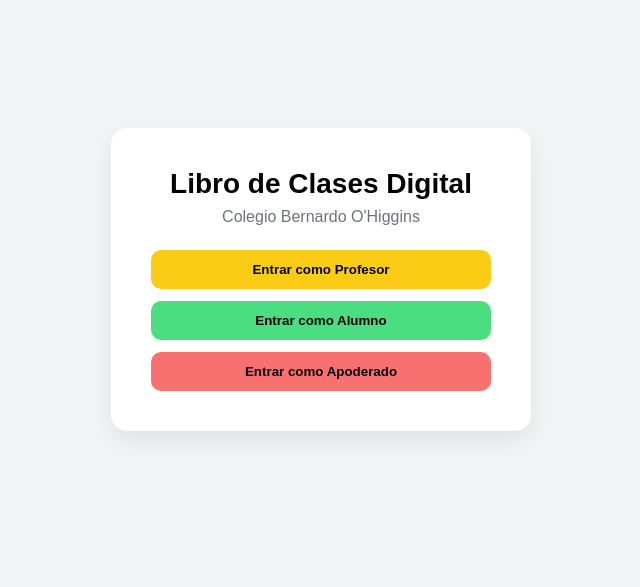
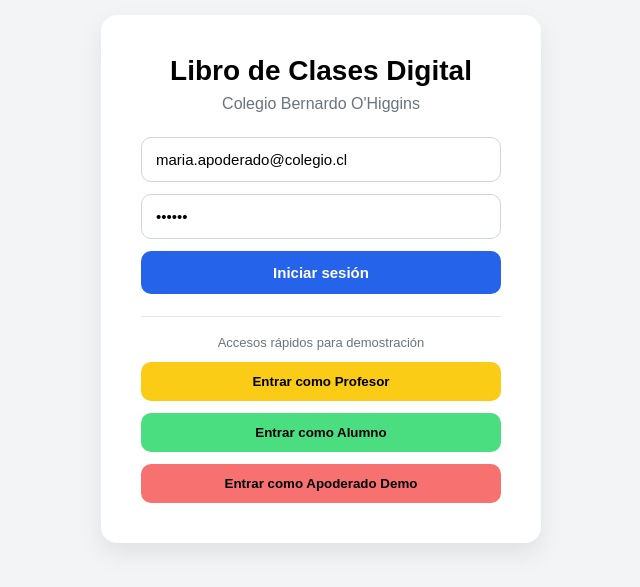
Before and after one commit to BastianI97/proyecto-colegio-react, a React (Vite) app in the folder Frontend-colegio/: page /login in a window 1280 px wide. Shown: the part 121-708 px from the top of the page, without its empty margins (319-959 px from the left). Built offline with nearby package versions, Linux system fonts and the light colour scheme; no server answers.

Commit message:
feat:  agregar login real y dashboard apoderado dinamico

```diff
--- a/Frontend-colegio/src/context/AuthContext.jsx
+++ b/Frontend-colegio/src/context/AuthContext.jsx
@@ -16,14 +16,49 @@
     }
   }, [user])
 
-  const login = (role) => {
-    const usersByRole = {
-      PROFESOR: { name: 'Profesor Demo', role: 'PROFESOR' },
-      ALUMNO: { name: 'Alumno Demo', role: 'ALUMNO' },
-      APODERADO: { name: 'Apoderado Demo', role: 'APODERADO' },
+  const login = (payload) => {
+    if (typeof payload === 'string') {
+      const usersByRole = {
+        PROFESOR: {
+          id: 1,
+          name: 'Profesor Demo',
+          nombre: 'Profesor',
+          apellido: 'Demo',
+          email: 'profesor@colegio.cl',
+          role: 'PROFESOR',
+        },
+        ALUMNO: {
+          id: 1,
+          name: 'Alumno Demo',
+          nombre: 'Alumno',
+          apellido: 'Demo',
+          email: 'alumno@colegio.cl',
+          role: 'ALUMNO',
+        },
+        APODERADO: {
+          id: 2,
+          name: 'Apoderado Demo',
+          nombre: 'Maria',
+          apellido: 'Gonzalez',
+          email: 'maria.apoderado@colegio.cl',
+          role: 'APODERADO',
+        },
+      }
+
+      setUser(usersByRole[payload] || null)
+      return
     }
 
-    setUser(usersByRole[role] || null)
+    const normalizedUser = {
+      id: payload.id,
+      name: `${payload.nombre || ''} ${payload.apellido || ''}`.trim(),
+      nombre: payload.nombre,
+      apellido: payload.apellido,
+      email: payload.email,
+      role: payload.rol || payload.role,
+    }
+
+    setUser(normalizedUser)
   }
 
   const logout = () => {
--- a/Frontend-colegio/src/pages/apoderado/ApoderadoDashboard.jsx
+++ b/Frontend-colegio/src/pages/apoderado/ApoderadoDashboard.jsx
@@ -1,9 +1,9 @@
 import { useEffect, useState } from 'react'
 import RoleLayout from '../../components/layout/RoleLayout'
 import TopMenuBar from '../../components/common/TopMenuBar'
+import { useAuth } from '../../context/AuthContext'
 
-const APODERADO_ID = 2
-const ALUMNO_ID = 1
+
 const BFF_URL = 'http://localhost:8080/api/bff'
 
 function ApoderadoDashboard() {
@@ -11,6 +11,7 @@
   const [resumen, setResumen] = useState(null)
   const [cargando, setCargando] = useState(true)
   const [error, setError] = useState('')
+  const { user } = useAuth()
 
   const requests = [
     {
@@ -25,23 +26,32 @@
     },
   ]
 
-  useEffect(() => {
+    useEffect(() => {
     const cargarDatosApoderado = async () => {
       try {
         setCargando(true)
         setError('')
 
-        const alumnosResponse = await fetch(`${BFF_URL}/apoderados/${APODERADO_ID}/alumnos`)
+        if (!user || user.role !== 'APODERADO') {
+          throw new Error('No hay un apoderado autenticado.')
+        }
+
+        const alumnosResponse = await fetch(`${BFF_URL}/apoderados/${user.id}/alumnos`)
         if (!alumnosResponse.ok) {
           throw new Error('No se pudieron obtener los alumnos asociados al apoderado')
         }
 
         const alumnos = await alumnosResponse.json()
         const alumnoAsociado = alumnos[0] || null
+
+        if (!alumnoAsociado) {
+          throw new Error('Este apoderado no tiene alumnos asociados.')
+        }
+
         setAlumno(alumnoAsociado)
 
         const resumenResponse = await fetch(
-          `${BFF_URL}/apoderados/${APODERADO_ID}/alumnos/${ALUMNO_ID}/resumen`
+          `${BFF_URL}/apoderados/${user.id}/alumnos/${alumnoAsociado.id}/resumen`
         )
 
         if (!resumenResponse.ok) {
@@ -58,7 +68,7 @@
     }
 
     cargarDatosApoderado()
-  }, [])
+  }, [user])
 
   const asistencia = resumen?.asistencia
   const notas = resumen?.notas || []
@@ -97,7 +107,7 @@
                   <strong>Alumno asociado:</strong>{' '}
                   {alumno
                     ? `${alumno.nombre} ${alumno.apellido}`
-                    : `Alumno ID ${ALUMNO_ID}`}
+                    : 'Sin alumno asociado'}
                 </div>
 
                 <div>
@@ -110,7 +120,7 @@
                 </div>
 
                 <div>
-                  <strong>Alumno ID:</strong> {resumen?.alumnoId || ALUMNO_ID}
+                  <strong>Alumno ID:</strong> {resumen?.alumnoId || alumno?.id || '-'}
                 </div>
               </div>
             </div>
--- a/Frontend-colegio/src/pages/auth/LoginPage.jsx
+++ b/Frontend-colegio/src/pages/auth/LoginPage.jsx
@@ -1,16 +1,61 @@
+import { useState } from 'react'
 import { useNavigate } from 'react-router-dom'
 import { useAuth } from '../../context/AuthContext'
+
+const AUTH_API_URL = 'http://localhost:8081/api/auth/login'
 
 function LoginPage() {
   const navigate = useNavigate()
   const { login } = useAuth()
 
-  const handleLogin = (role) => {
-    login(role)
+  const [email, setEmail] = useState('maria.apoderado@colegio.cl')
+  const [password, setPassword] = useState('123456')
+  const [error, setError] = useState('')
+  const [loading, setLoading] = useState(false)
 
+  const redirectByRole = (role) => {
     if (role === 'PROFESOR') navigate('/profesor/seleccion-curso')
     if (role === 'ALUMNO') navigate('/alumno/dashboard')
     if (role === 'APODERADO') navigate('/apoderado/dashboard')
+  }
+
+  const handleLoginReal = async (event) => {
+    event.preventDefault()
+
+    try {
+      setLoading(true)
+      setError('')
+
+      const response = await fetch(AUTH_API_URL, {
+        method: 'POST',
+        headers: {
+          'Content-Type': 'application/json',
+        },
+        body: JSON.stringify({
+          email,
+          password,
+        }),
+      })
+
+      if (!response.ok) {
+        throw new Error('Correo o contraseña incorrectos.')
+      }
+
+      const data = await response.json()
+      const role = data.rol || data.role
+
+      login(data)
+      redirectByRole(role)
+    } catch (error) {
+      setError(error.message)
+    } finally {
+      setLoading(false)
+    }
+  }
+
+  const handleLoginDemo = (role) => {
+    login(role)
+    redirectByRole(role)
   }
 
   return (
@@ -19,18 +64,48 @@
         <h1 style={styles.title}>Libro de Clases Digital</h1>
         <p style={styles.subtitle}>Colegio Bernardo O&apos;Higgins</p>
 
-        <div style={styles.buttonContainer}>
-          <button style={styles.profesorButton} onClick={() => handleLogin('PROFESOR')}>
-            Entrar como Profesor
+        <form style={styles.form} onSubmit={handleLoginReal}>
+          <input
+            style={styles.input}
+            type="email"
+            placeholder="Correo electrónico"
+            value={email}
+            onChange={(event) => setEmail(event.target.value)}
+            required
+          />
+
+          <input
+            style={styles.input}
+            type="password"
+            placeholder="Contraseña"
+            value={password}
+            onChange={(event) => setPassword(event.target.value)}
+            required
+          />
+
+          {error && <div style={styles.errorBox}>{error}</div>}
+
+          <button style={styles.loginButton} type="submit" disabled={loading}>
+            {loading ? 'Ingresando...' : 'Iniciar sesión'}
           </button>
+        </form>
 
-          <button style={styles.alumnoButton} onClick={() => handleLogin('ALUMNO')}>
-            Entrar como Alumno
-          </button>
+        <div style={styles.demoBox}>
+          <p style={styles.demoText}>Accesos rápidos para demostración</p>
 
-          <button style={styles.apoderadoButton} onClick={() => handleLogin('APODERADO')}>
-            Entrar como Apoderado
-          </button>
+          <div style={styles.buttonContainer}>
+            <button style={styles.profesorButton} onClick={() => handleLoginDemo('PROFESOR')}>
+              Entrar como Profesor
+            </button>
+
+            <button style={styles.alumnoButton} onClick={() => handleLoginDemo('ALUMNO')}>
+              Entrar como Alumno
+            </button>
+
+            <button style={styles.apoderadoButton} onClick={() => handleLoginDemo('APODERADO')}>
+              Entrar como Apoderado Demo
+            </button>
+          </div>
         </div>
       </div>
     </div>
@@ -52,7 +127,7 @@
     borderRadius: '16px',
     boxShadow: '0 10px 25px rgba(0,0,0,0.08)',
     width: '100%',
-    maxWidth: '420px',
+    maxWidth: '440px',
     textAlign: 'center',
   },
   title: {
@@ -62,6 +137,45 @@
   subtitle: {
     marginBottom: '24px',
     color: '#6b7280',
+  },
+  form: {
+    display: 'flex',
+    flexDirection: 'column',
+    gap: '12px',
+    marginBottom: '22px',
+  },
+  input: {
+    padding: '13px 14px',
+    borderRadius: '10px',
+    border: '1px solid #d1d5db',
+    fontSize: '15px',
+  },
+  loginButton: {
+    padding: '13px',
+    border: 'none',
+    borderRadius: '10px',
+    background: '#2563eb',
+    color: '#ffffff',
+    cursor: 'pointer',
+    fontWeight: 'bold',
+    fontSize: '15px',
+  },
+  errorBox: {
+    background: '#fee2e2',
+    color: '#991b1b',
+    padding: '10px',
+    borderRadius: '10px',
+    fontSize: '14px',
+    fontWeight: '700',
+  },
+  demoBox: {
+    borderTop: '1px solid #e5e7eb',
+    paddingTop: '18px',
+  },
+  demoText: {
+    fontSize: '13px',
+    color: '#6b7280',
+    marginBottom: '12px',
   },
   buttonContainer: {
     display: 'flex',
```
Also changed, not shown: 1 other file (tests, documents, lock files or other folders).
